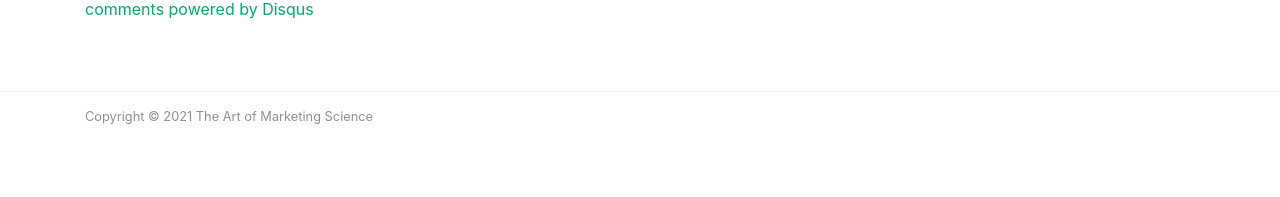
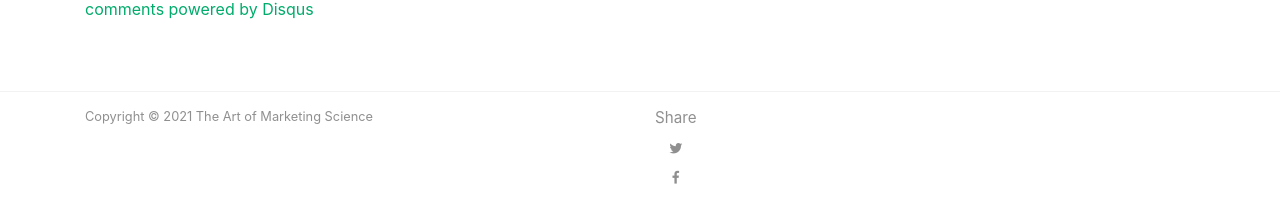
Before and after one commit to artofmarketingscience/artofmarketingscience.github.io, a Jekyll site: the page built from _pages/contribute.md, in a window 1280 px wide and 1108 px high. Shown: the part 908-1105 px from the top of the window. Built offline with Jekyll 4.4.1, drawn with Linux system fonts in a browser that asks for light colours; nearby versions of some CDN libraries; comment, search, counter and statistics services are not loaded.

Commit message:
Add social icons to default footer

```diff
--- a/_layouts/default.html
+++ b/_layouts/default.html
@@ -173,9 +173,9 @@ ga('send', 'pageview');
             <div class="col-md-6 col-sm-6 text-center text-lg-left">
                  Copyright © {{ site.time | date: "%Y" }} {{ site.name }}
             </div>
-            <!--<div class="col-md-6 col-sm-6 text-center text-lg-right">
-                <a target="_blank" href="https://www.wowthemes.net/mediumish-free-jekyll-template/">Mediumish Jekyll Theme</a> by WowThemes.net
-            </div>-->
+            <div class="col-md-6 col-sm-6 text-center text-lg-right">
+                {% include share.html %}
+            </div>
         </div>
     </div>
 </footer>
```
